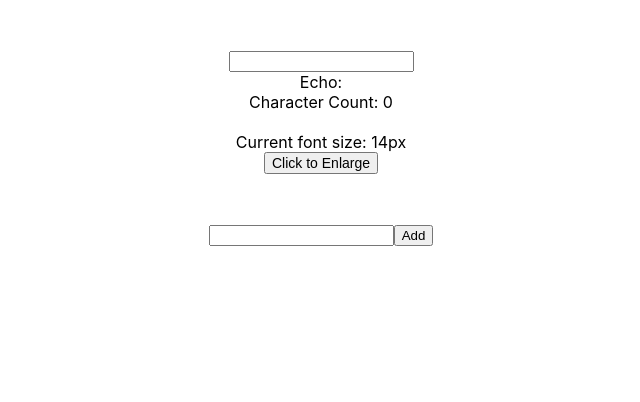
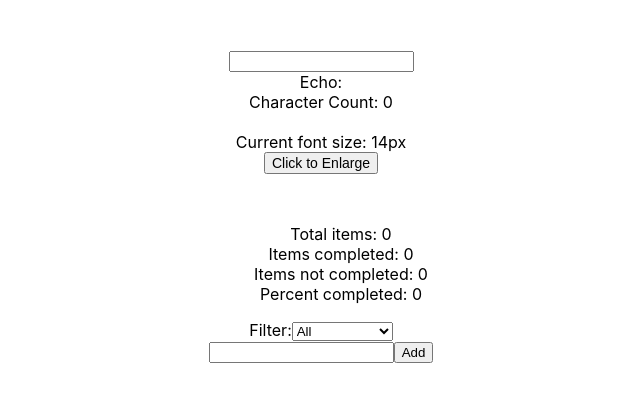
Before and after one commit to Onepiece2424/my-recoil-app, a React (Create React App) app: page / in a window 1280 px wide. Shown: the top 402 px of the page, without its empty margins (319-959 px from the left). Built offline with nearby package versions, Linux system fonts and the light colour scheme.

Commit message:
feat:Todoリストに完了・未完了を振り分ける機能を追加

```diff
--- a/src/atoms/todoAtom.ts
+++ b/src/atoms/todoAtom.ts
@@ -2,6 +2,7 @@
 
 export interface Todo {
   id: number;
+  isComplete: Boolean
 }
 
 export const todoListState = atom<Todo[]>({
--- /dev/null
+++ b/src/atoms/todoListFilter.ts
@@ -0,0 +1,24 @@
+import { atom, selector } from "recoil";
+import { todoListState } from "./todoAtom.ts";
+
+export const todoListFilterState = atom({
+  key: 'TodoListFilter',
+  default: 'Show All',
+});
+
+export const filteredTodoListState = selector({
+  key: 'FilteredTodoList',
+  get: ({get}) => {
+    const filter = get(todoListFilterState);
+    const list = get(todoListState);
+
+    switch (filter) {
+      case 'Show Completed':
+        return list.filter((item) => item.isComplete);
+      case 'Show Uncompleted':
+        return list.filter((item) => !item.isComplete);
+      default:
+        return list;
+    }
+  },
+});
--- /dev/null
+++ b/src/atoms/todoListStats.ts
@@ -0,0 +1,20 @@
+import { selector } from "recoil";
+import { todoListState } from "./todoAtom.ts";
+
+export const todoListStatsState = selector({
+  key: 'TodoListStats',
+  get: ({get}) => {
+    const todoList = get(todoListState);
+    const totalNum = todoList.length;
+    const totalCompletedNum = todoList.filter((item) => item.isComplete).length;
+    const totalUncompletedNum = totalNum - totalCompletedNum;
+    const percentCompleted = totalNum === 0 ? 0 : totalCompletedNum / totalNum * 100;
+
+    return {
+      totalNum,
+      totalCompletedNum,
+      totalUncompletedNum,
+      percentCompleted,
+    };
+  },
+});
--- a/src/components/todos/TodoList.tsx
+++ b/src/components/todos/TodoList.tsx
@@ -4,12 +4,16 @@
 import { todoListState } from '../../atoms/todoAtom.ts';
 import TodoItemCreator from './TodoItemCreator.tsx';
 import TodoItem from './TodoItem.tsx';
+import TodoListFilters from './TodoListFilters.tsx';
+import TodoListStats from './TodoListStats.tsx';
 
 const TodoList = () => {
   const todoList = useRecoilValue(todoListState);
 
   return (
     <StyledWrapper>
+      <TodoListStats />
+      <TodoListFilters />
       <TodoItemCreator />
       {todoList.map((todoItem) => (
         <TodoItem key={todoItem.id} item={todoItem} />
--- /dev/null
+++ b/src/components/todos/TodoListFilters.tsx
@@ -0,0 +1,24 @@
+import React from 'react'
+import { useRecoilState } from 'recoil';
+import { todoListFilterState } from '../../atoms/todoListFilter.ts';
+
+const TodoListFilters = () => {
+  const [filter, setFilter] = useRecoilState(todoListFilterState);
+
+  const updateFilter = ({target: {value}}) => {
+    setFilter(value);
+  };
+
+  return (
+    <>
+      <label htmlFor="filter">Filter:</label>
+      <select id="filter" value={filter} onChange={updateFilter}>
+        <option value="Show All">All</option>
+        <option value="Show Completed">Completed</option>
+        <option value="Show Uncompleted">Uncompleted</option>
+      </select>
+    </>
+  )
+}
+
+export default TodoListFilters
--- /dev/null
+++ b/src/components/todos/TodoListStats.tsx
@@ -0,0 +1,30 @@
+import React from 'react'
+import styled from 'styled-components';
+import { useRecoilValue } from 'recoil';
+import { todoListStatsState } from '../../atoms/todoListStats.ts';
+
+const TodoListStats = () => {
+  const {
+    totalNum,
+    totalCompletedNum,
+    totalUncompletedNum,
+    percentCompleted,
+  } = useRecoilValue(todoListStatsState);
+
+  const formattedPercentCompleted = Math.round(percentCompleted);
+
+  return (
+    <StyledWrapper>
+      <li>Total items: {totalNum}</li>
+      <li>Items completed: {totalCompletedNum}</li>
+      <li>Items not completed: {totalUncompletedNum}</li>
+      <li>Percent completed: {formattedPercentCompleted}</li>
+    </StyledWrapper>
+  )
+}
+
+const StyledWrapper = styled.ul`
+  list-style: none;
+`
+
+export default TodoListStats
```
